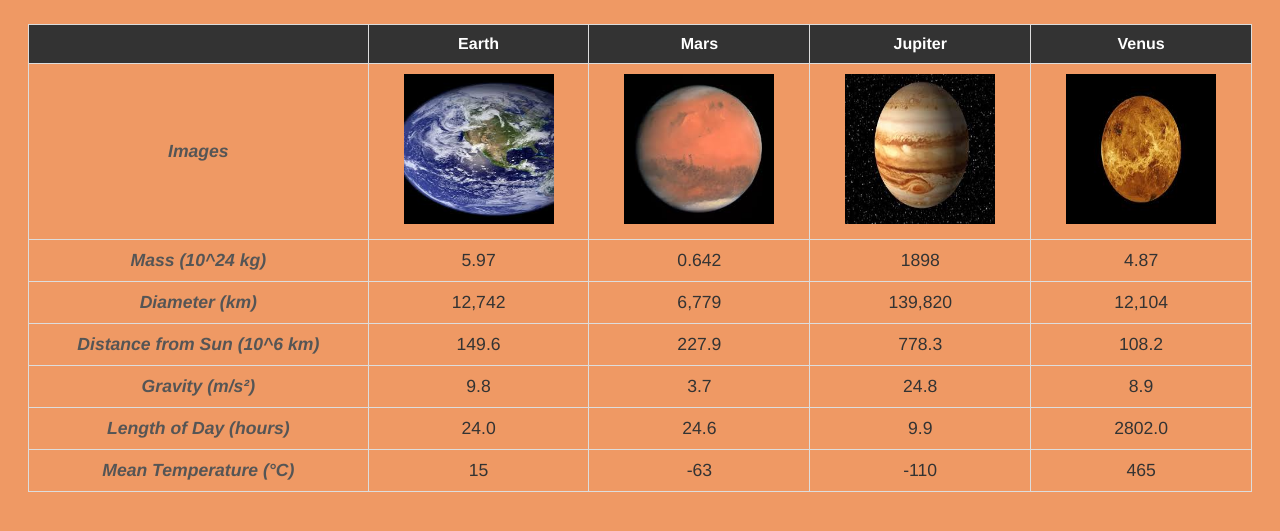
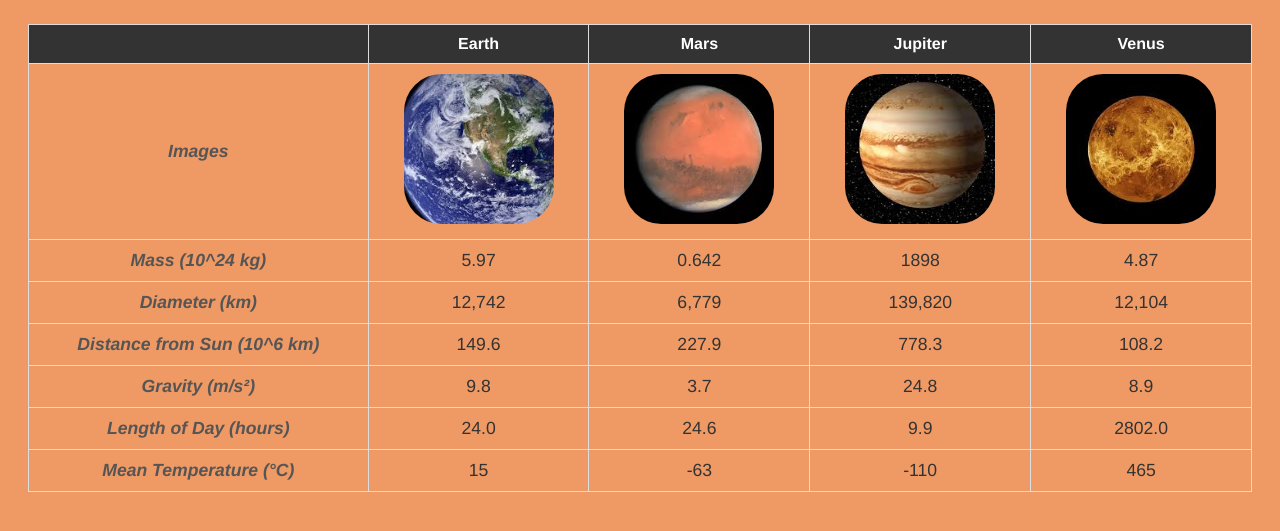
Before and after one commit to rduong11/webdev_lab7, a plain HTML site: page index.html in a window 1280 px wide. Shown: the part 103-634 px from the top of the page. Drawn offline with Linux system fonts and the light colour scheme.

Commit message:
changing images

```diff
--- a/css/style.css
+++ b/css/style.css
@@ -31,6 +31,9 @@ h1 {
 #planets td img {
   width: 150px;
   height: 150px;
+  object-fit: cover;
+  border-radius: 25%;
+  transition: transform 0.3s ease-in-out;
 }
 
 #planets td img:hover {
```
